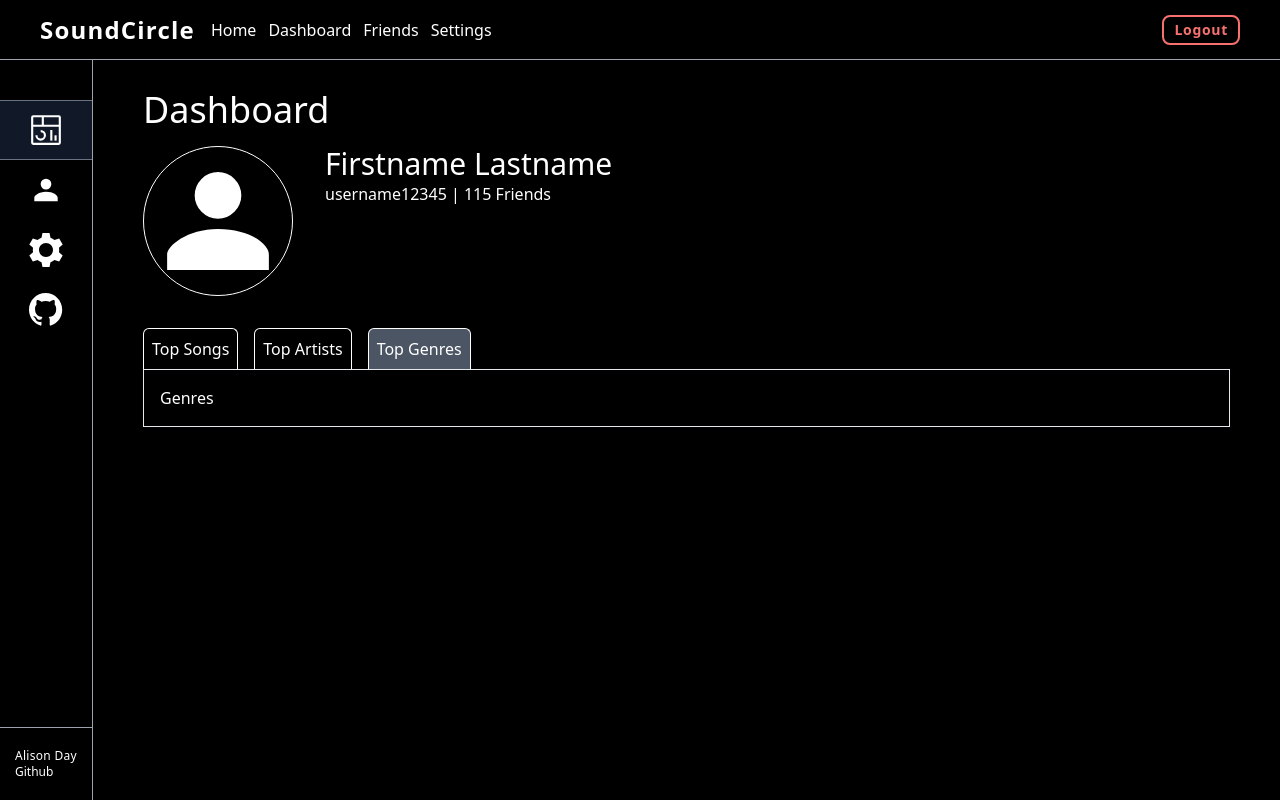
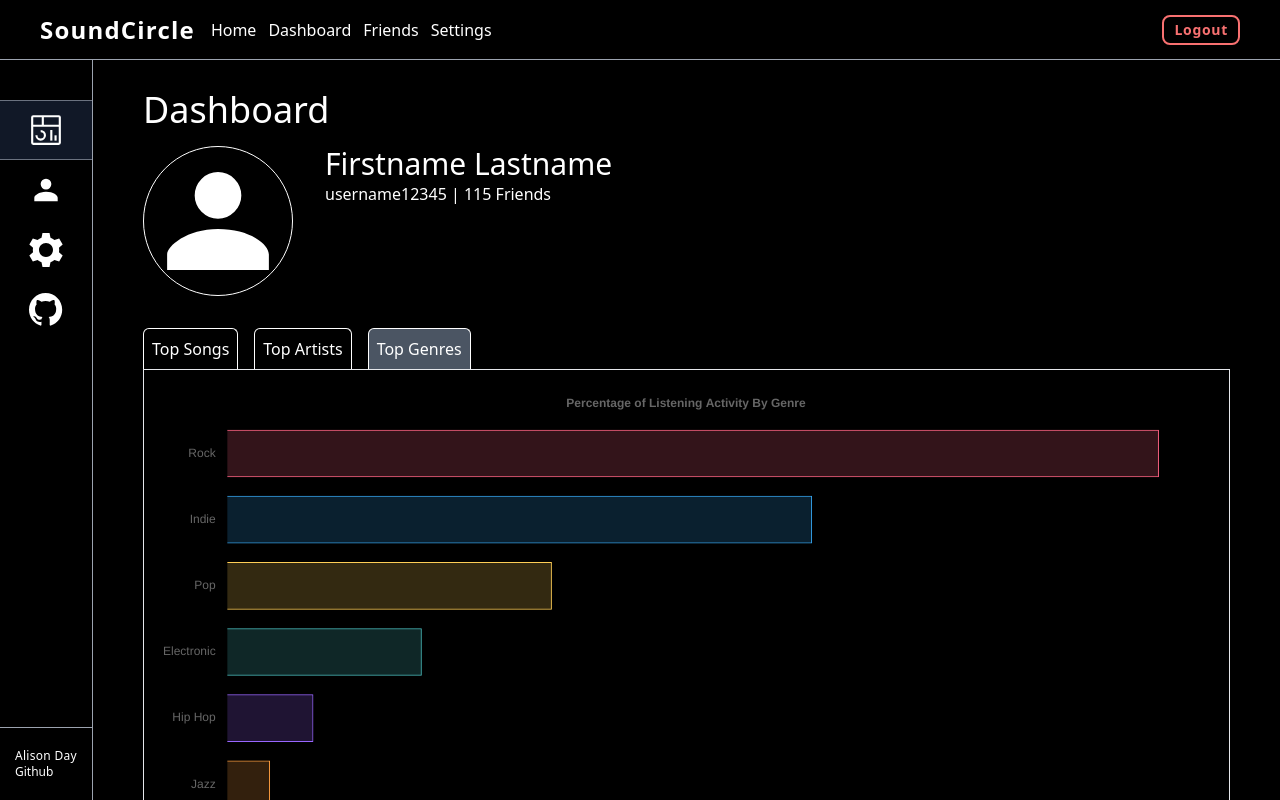
Before and after one commit to aday2418/startup, a Next.js app: page /dashboard in a window 1280 px wide. Both pictures are taken after a click on the button "Top Genres". Built offline with nearby package versions, Linux system fonts and the light colour scheme.

Commit message:
Used graphjs library for genre graphs

```diff
--- a/package.json
+++ b/package.json
@@ -10,9 +10,11 @@
   },
   "dependencies": {
     "autoprefixer": "10.4.17",
+    "chart.js": "^4.4.1",
     "next": "14.1.0",
     "postcss": "8.4.35",
     "react": "18.2.0",
+    "react-chartjs-2": "^5.2.0",
     "react-dom": "18.2.0",
     "tailwindcss": "3.4.1"
   },
--- /dev/null
+++ b/src/app/dashboard/GenreChart.jsx
@@ -0,0 +1,56 @@
+import React from 'react';
+import { Chart as ChartJS, CategoryScale, LinearScale, BarElement, Title, Tooltip, Legend } from 'chart.js';
+import { Bar } from 'react-chartjs-2';
+
+ChartJS.register(CategoryScale, LinearScale, BarElement, Title, Tooltip, Legend);
+
+export default function GenreChart() {
+  const data = {
+    labels: ['Rock', 'Indie', 'Pop', 'Electronic', 'Hip Hop', 'Jazz', 'Classical'],
+    datasets: [
+      {
+        data: [43, 27, 15, 9, 4, 2, 1], // Example data
+        backgroundColor: [
+          'rgba(255, 99, 132, 0.2)',
+          'rgba(54, 162, 235, 0.2)',
+          'rgba(255, 206, 86, 0.2)',
+          'rgba(75, 192, 192, 0.2)',
+          'rgba(153, 102, 255, 0.2)',
+          'rgba(255, 159, 64, 0.2)',
+          'rgba(199, 199, 199, 0.2)',
+        ],
+        borderColor: [
+          'rgba(255, 99, 132, 1)',
+          'rgba(54, 162, 235, 1)',
+          'rgba(255, 206, 86, 1)',
+          'rgba(75, 192, 192, 1)',
+          'rgba(153, 102, 255, 1)',
+          'rgba(255, 159, 64, 1)',
+          'rgba(159, 159, 159, 1)',
+        ],
+        borderWidth: 1,
+      },
+    ],
+  };
+
+  const options = {
+    indexAxis: 'y', // This will make the chart horizontal
+    elements: {
+      bar: {
+        borderWidth: 2,
+      },
+    },
+    responsive: true,
+    plugins: {
+        legend: {
+            display: false, // Explicitly disable the legend
+          },
+      title: {
+        display: true,
+        text: 'Percentage of Listening Activity By Genre',
+      },
+    },
+  };
+
+  return (<Bar data={data} options={options} />);
+}
--- a/src/app/dashboard/Genres.jsx
+++ b/src/app/dashboard/Genres.jsx
@@ -1,8 +1,7 @@
+import GenreChart from "./GenreChart"
 export default function Genres(){
     return(
-        <div className="text-white">
-            <h1>Genres</h1>
-        </div>
+        <GenreChart/>
     )
 }
 /*<div className="flex flex-row h-[100px] bg-blue-500 justify-center gap-20">
```
Also changed, not shown: 1 other file (tests, documents, lock files or other folders).
